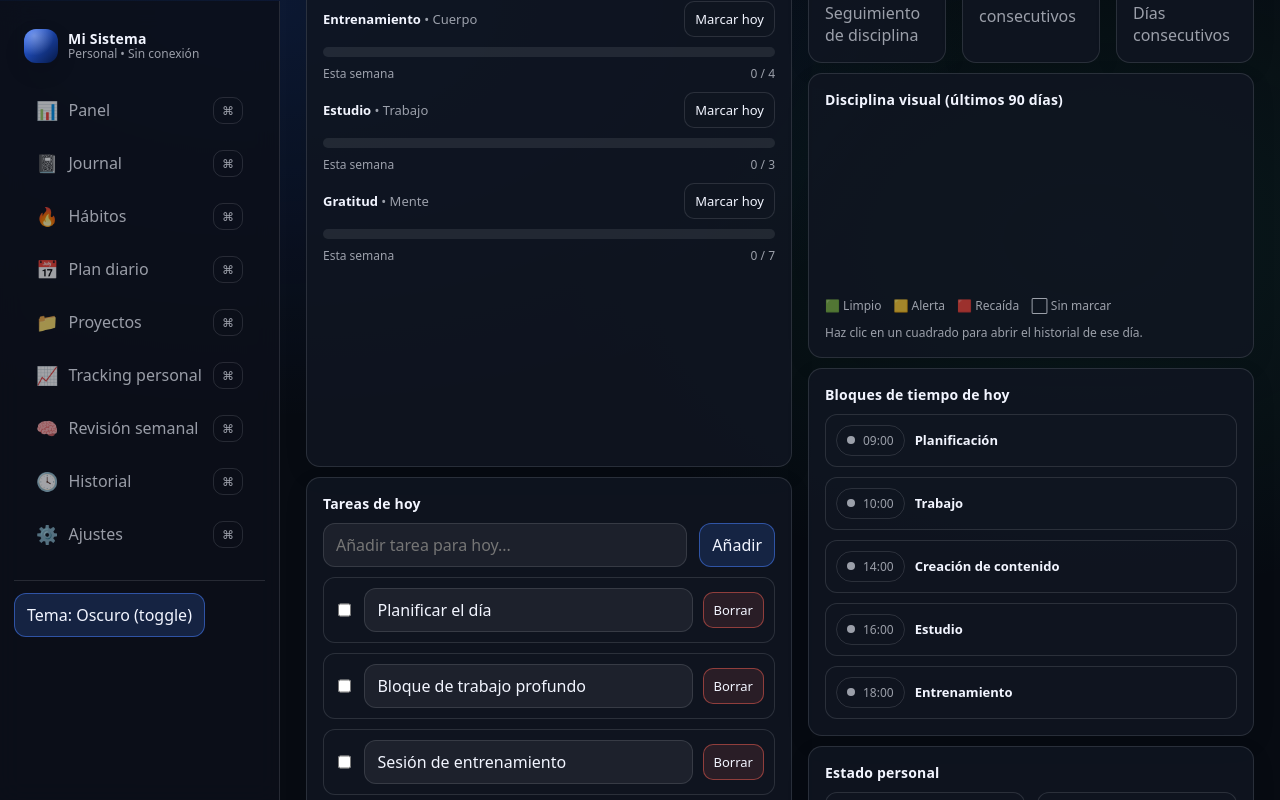
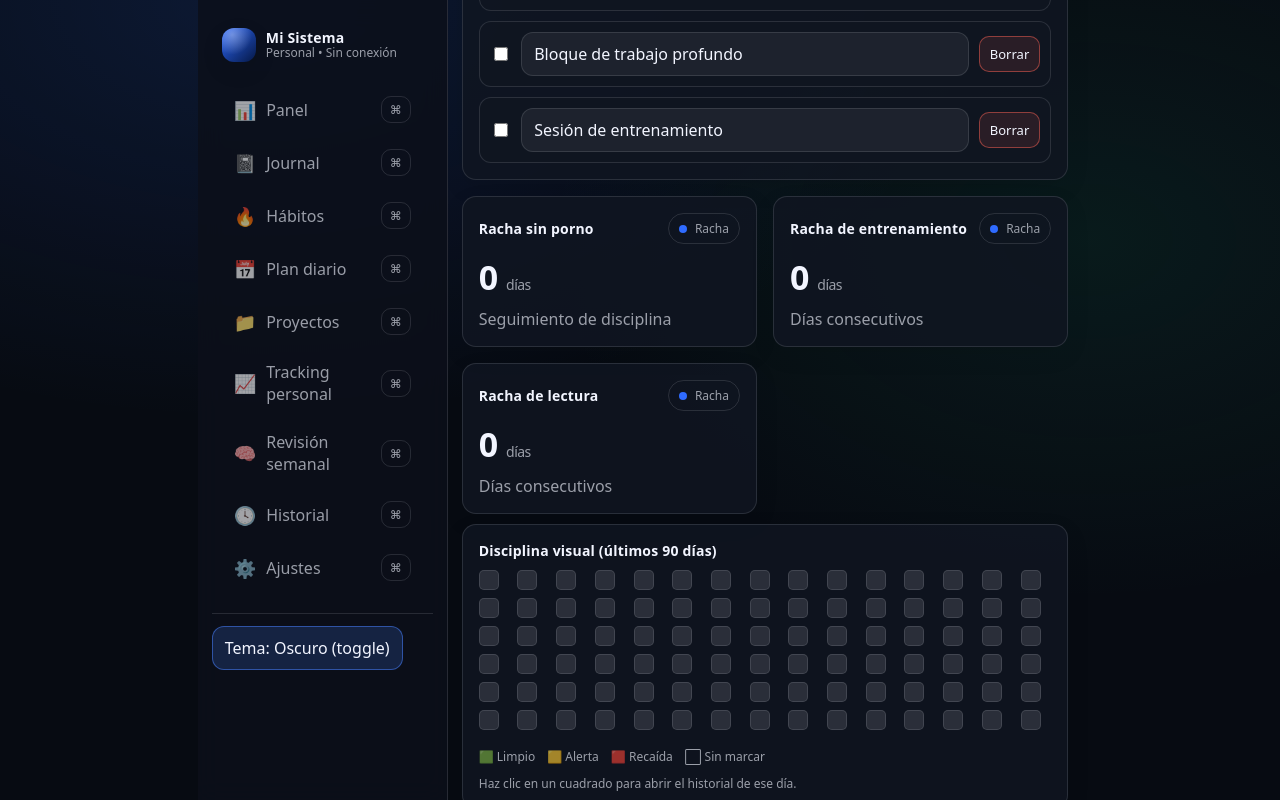
Before and after one commit to Clayyklein/mi-sistema-, a React (Vite) app: page /dashboard in a window 1280 px wide. Shown: the top 800 px of the page. Built offline with nearby package versions, Linux system fonts and the light colour scheme.

Commit message:
Fix clipped top content and normalize main scroll layout

```diff
--- a/package.json
+++ b/package.json
@@ -7,9 +7,9 @@
     "node": "20.x"
   },
   "scripts": {
-    "dev": "vite",
+    "dev": "node ./node_modules/vite/bin/vite.js",
     "build": "node ./node_modules/vite/bin/vite.js build",
-    "preview": "vite preview"
+    "preview": "node ./node_modules/vite/bin/vite.js preview"
   },
   "dependencies": {
     "react": "^18.3.1",
--- a/src/App.tsx
+++ b/src/App.tsx
@@ -1,5 +1,5 @@
 import { useEffect, useState } from "react";
-import { Navigate, Route, Routes } from "react-router-dom";
+import { Navigate, Route, Routes, useLocation } from "react-router-dom";
 import { AppShell } from "./ui/layout/AppShell";
 import { DashboardPage } from "./ui/pages/DashboardPage";
 import { JournalPage } from "./ui/pages/JournalingPage";
@@ -10,6 +10,16 @@ import { PersonalTrackingPage } from "./ui/pages/PersonalTrackingPage";
 import { WeeklyReviewPage } from "./ui/pages/WeeklyReviewPage";
 import { HistoryPage } from "./ui/pages/HistoryPage";
 import { SettingsPage } from "./ui/pages/SettingsPage";
+
+function ScrollToTopOnRouteChange() {
+  const { pathname } = useLocation();
+
+  useEffect(() => {
+    window.scrollTo({ top: 0, left: 0, behavior: "auto" });
+  }, [pathname]);
+
+  return null;
+}
 
 export default function App() {
 
@@ -57,6 +67,7 @@ export default function App() {
 
   return (
     <AppShell>
+      <ScrollToTopOnRouteChange />
       <Routes>
         <Route path="/" element={<Navigate to="/dashboard" replace />} />
         <Route path="/dashboard" element={<DashboardPage />} />
--- a/src/ui/pages/DashboardPage.tsx
+++ b/src/ui/pages/DashboardPage.tsx
@@ -37,7 +37,7 @@ function getDisciplineColor(date: string) {
   if (state === "clean") return "#22c55e";
   if (state === "alert") return "#f59e0b";
   if (state === "relapse") return "#ef4444";
-  return "var(--card-border)";
+  return "var(--border)";
 }
 
 export function DashboardPage() {
@@ -162,7 +162,7 @@ export function DashboardPage() {
                       height: 20,
                       borderRadius: 5,
                       background: getDisciplineColor(date),
-                      border: "1px solid var(--card-border)",
+                      border: "1px solid var(--border)",
                       cursor: "pointer",
                       padding: 0
                     }}
--- a/src/ui/styles/ui.css
+++ b/src/ui/styles/ui.css
@@ -1,13 +1,17 @@
 .appShell {
   display: grid;
-  grid-template-columns: 280px 1fr;
+  grid-template-columns: 250px minmax(0, 1fr);
+  width: 100%;
+  align-items: start;
   min-height: 100vh;
 }
 
 .sidebar {
   position: sticky;
   top: 0;
-  height: 100vh;
+  min-height: 100vh;
+  height: auto;
+  align-self: start;
   padding: 18px 14px;
   background: var(--sidebar);
   backdrop-filter: blur(12px);
@@ -75,14 +79,24 @@
 }
 
 .content {
-  padding: 26px 26px 40px;
+  min-width: 0;
+  width: 100%;
+  max-width: none;
+  min-height: 100vh;
+  overflow: visible;
+  padding: 20px 18px 28px;
 }
 
-/* MODIFICADO PARA QUE USE MÁS ANCHO */
+.content > * {
+  width: 100%;
+  max-width: none;
+  margin: 0;
+}
+
 .page {
   width: 100%;
-  max-width: 1400px;
-  margin: 0 auto;
+  max-width: none;
+  margin: 0;
 }
 
 .pageHeader {
@@ -112,7 +126,7 @@
 
 .grid2 {
   display: grid;
-  grid-template-columns: 1.1fr 0.9fr;
+  grid-template-columns: minmax(0, 1.4fr) minmax(0, 1fr);
   gap: 16px;
 }
 
@@ -320,7 +334,9 @@
   }
   .sidebar {
     position: relative;
+    min-height: 0;
     height: auto;
+    align-self: stretch;
     border-right: none;
     border-bottom: 1px solid var(--border);
   }
@@ -334,6 +350,24 @@
     grid-template-columns: 1fr;
   }
   .formGrid {
+    grid-template-columns: 1fr;
+  }
+}
+
+@media (max-width: 1366px) {
+  .content {
+    padding: 16px 14px 24px;
+  }
+  .grid2 {
+    grid-template-columns: minmax(0, 1fr);
+  }
+  .grid3 {
+    grid-template-columns: repeat(2, minmax(0, 1fr));
+  }
+}
+
+@media (max-width: 1200px) {
+  .grid2 {
     grid-template-columns: 1fr;
   }
 }
```
